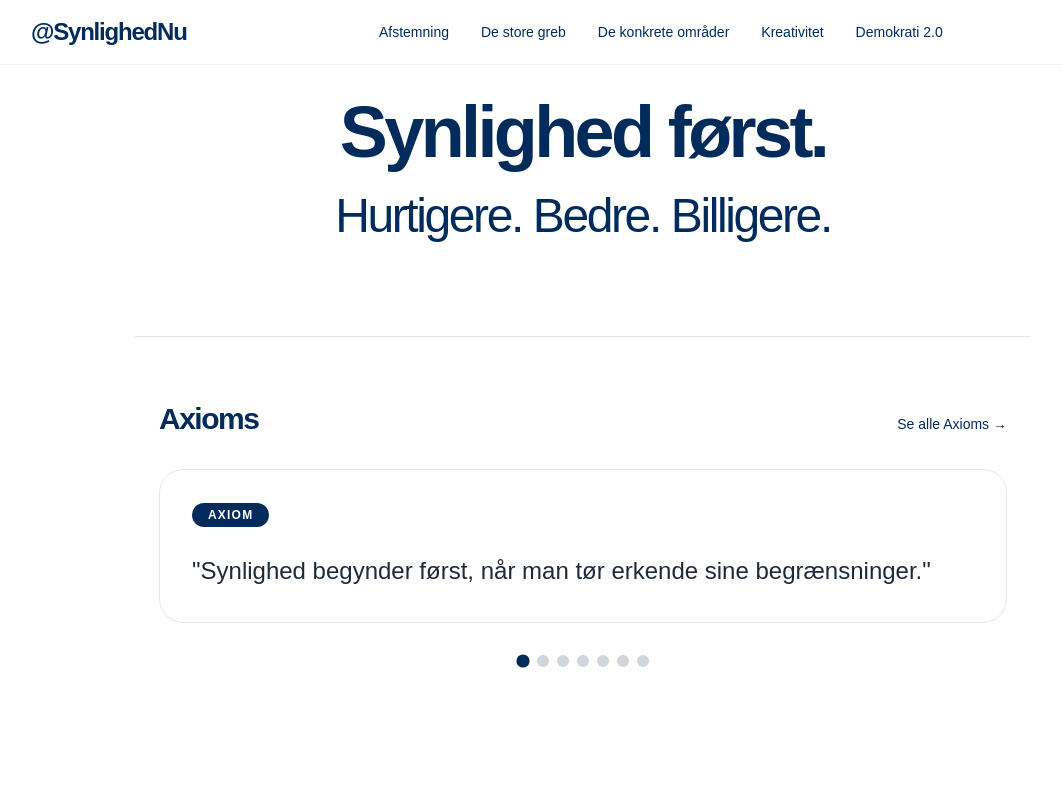
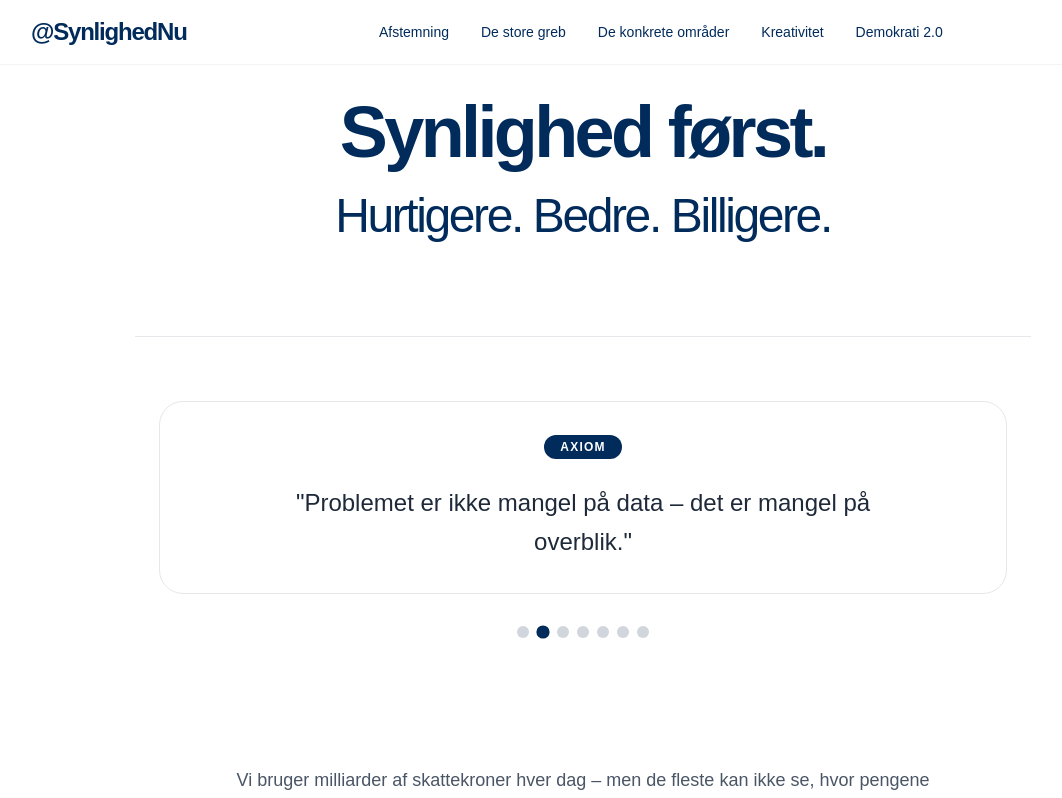
Before and after one commit to synlighed-nu/synlighed-nu-clean, a Next.js app: page / in a window 1280 px wide. Shown: the top 798 px of the page, without its empty margins (57-1119 px from the left). Built offline with nearby package versions, Linux system fonts and the light colour scheme.

Commit message:
Update _Axioms.tsx

```diff
--- a/app/components/sections/_Axioms.tsx
+++ b/app/components/sections/_Axioms.tsx
@@ -2,43 +2,29 @@
 
 import React, { useState } from 'react';
 import Link from 'next/link';
-import { AXIOMS } from '../../lib/constants';   // ← KORREKT sti her
+import { AXIOMS } from '../../lib/constants';
 
 export default function Axioms() {
-  const [currentIndex, setCurrentIndex] = useState(0);
+  const [currentIndex, setCurrentIndex] = useState(1); // starter fra 2. axiom
   const publicAxioms = AXIOMS.filter(a => a.visibility === "public");
-
-  const nextAxiom = () => {
-    setCurrentIndex((prev) => (prev + 1) % publicAxioms.length);
-  };
-
-  const prevAxiom = () => {
-    setCurrentIndex((prev) => (prev - 1 + publicAxioms.length) % publicAxioms.length);
-  };
 
   return (
     <div className="max-w-4xl mx-auto px-6 py-16 border-t border-gray-200">
-      <div className="flex justify-between items-baseline mb-8">
-        <h2 className="text-3xl font-bold tracking-tighter">Axioms</h2>
-        <Link
-          href="/axiomer"
-          className="text-[#002B5B] hover:underline text-sm font-medium flex items-center gap-1"
-        >
-          Se alle Axioms →
-        </Link>
-      </div>
+      <Link href="/axiomer" className="block group">
+        <div className="bg-white border border-gray-200 rounded-3xl p-8 hover:border-[#002B5B]/30 transition-all text-center">
 
-      <Link href="/axiomer" className="block group">
-        <div className="bg-white border border-gray-200 rounded-3xl p-8 hover:border-[#002B5B]/30 transition-all">
-          <div className="inline-block px-4 py-1 bg-[#002B5B] text-white text-xs font-semibold tracking-widest rounded-full mb-6">
+          {/* Centreret badge */}
+          <div className="mx-auto inline-block px-4 py-1 bg-[#002B5B] text-white text-xs font-semibold tracking-widest rounded-full mb-6">
             AXIOM
           </div>
-          <p className="text-2xl leading-relaxed text-gray-800">
+
+          <p className="text-2xl leading-relaxed text-gray-800 max-w-2xl mx-auto">
             "{publicAxioms[currentIndex].text}"
           </p>
         </div>
       </Link>
 
+      {/* Prikker */}
       <div className="flex justify-center gap-2 mt-8">
         {publicAxioms.map((_, i) => (
           <button
```
